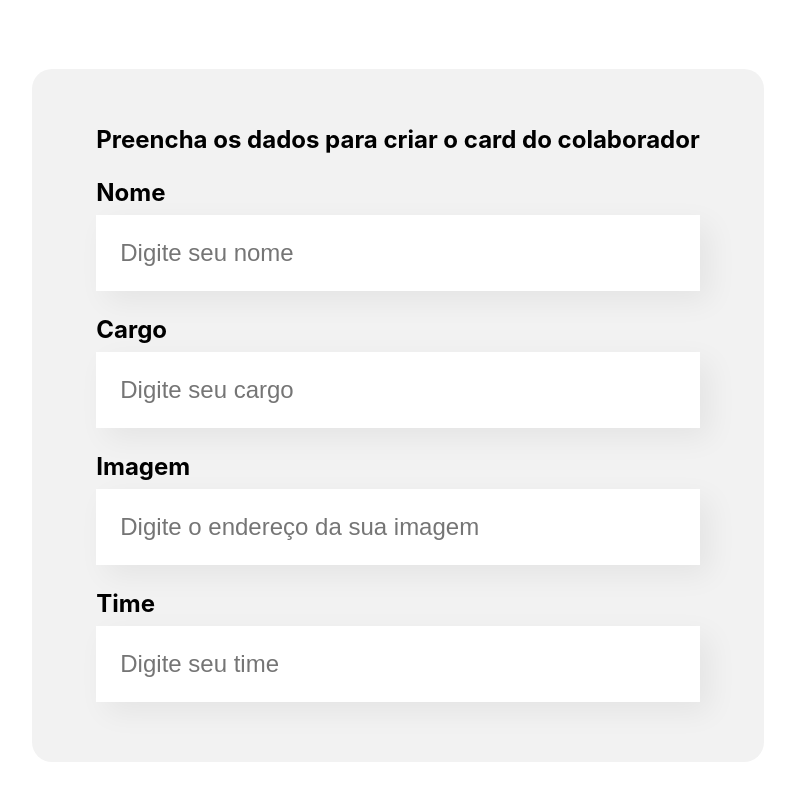
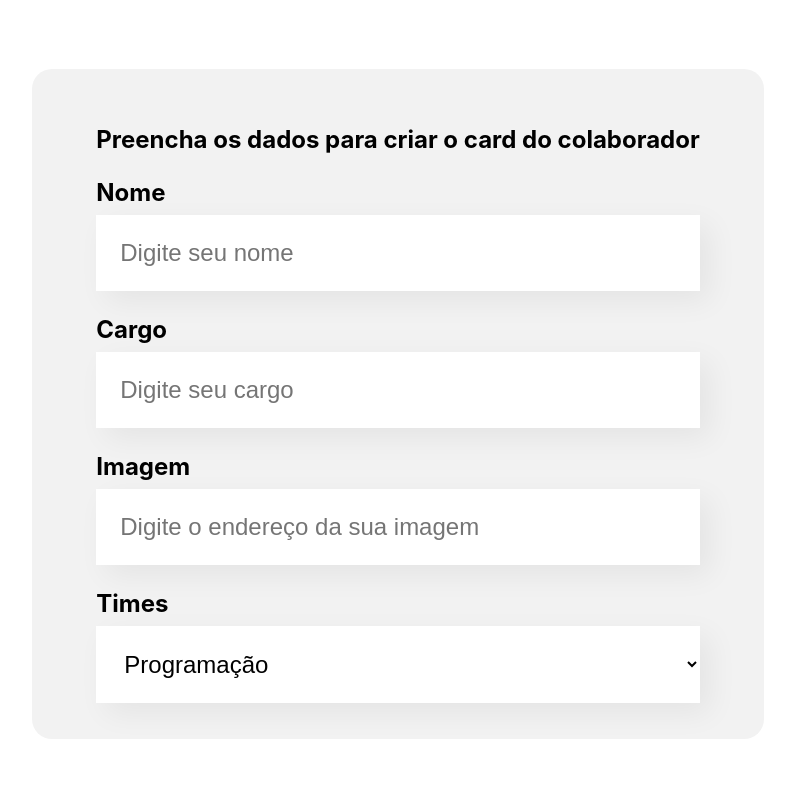
Before and after one commit to GabrielTrigueiro/organo, a React (Create React App) app: page / in a window 1280 px wide. Shown: the part 509-1309 px from the top of the page, without its empty margins (242-1037 px from the left). Built offline with nearby package versions, Linux system fonts and the light colour scheme.

Commit message:
campo select

```diff
--- a/src/componentes/Formulario/Index.js
+++ b/src/componentes/Formulario/Index.js
@@ -1,7 +1,19 @@
 import CampoTexto from '../CampoTexto';
+import ListaSupsensa from '../ListaSuspensa/Index';
 import './Formulario.css'
 
 const Formulario = () => {
+
+  const times = [
+    'Programação',
+    'Front-End',
+    'Data Science',
+    'Devops',
+    'Ux e Designe',
+    'Mobile',
+    'Inovação e Gestão',
+  ]
+
   return (
     <section className='formulario'>
       <form>
@@ -9,7 +21,7 @@
         <CampoTexto label="Nome" placeHolder="Digite seu nome" />
         <CampoTexto label="Cargo" placeHolder="Digite seu cargo" />
         <CampoTexto label="Imagem" placeHolder="Digite o endereço da sua imagem" />
-        <CampoTexto label="Time" placeHolder="Digite seu time" />
+        <ListaSupsensa label={"Times"} itens={times}/>
       </form>
     </section>
   );
--- /dev/null
+++ b/src/componentes/ListaSuspensa/Index.js
@@ -0,0 +1,16 @@
+import './ListaSuspensa.css'
+
+const ListaSupsensa = ({label, itens}) => {
+  return (
+    <div className='lista-suspensa'>
+      <label>{label}</label>
+      <select>
+        {itens.map(item => {
+          return <option key={item}>{item}</option>
+        })}
+      </select>
+    </div>
+  );
+}
+
+export default ListaSupsensa;
--- /dev/null
+++ b/src/componentes/ListaSuspensa/ListaSuspensa.css
@@ -0,0 +1,16 @@
+.lista-suspensa label{
+  display: block;
+  margin-bottom: 8px;
+  font-size: 24px;
+  font-weight: bold;
+}
+
+.lista-suspensa select{
+  background-color: #fff;
+  box-shadow: 10px 10px 30px rgba(0,0,0, 0.06);
+  width: 100%;
+  border: none;
+  font-size: 24px;
+  padding: 24px;
+  box-sizing: border-box;
+}
```
